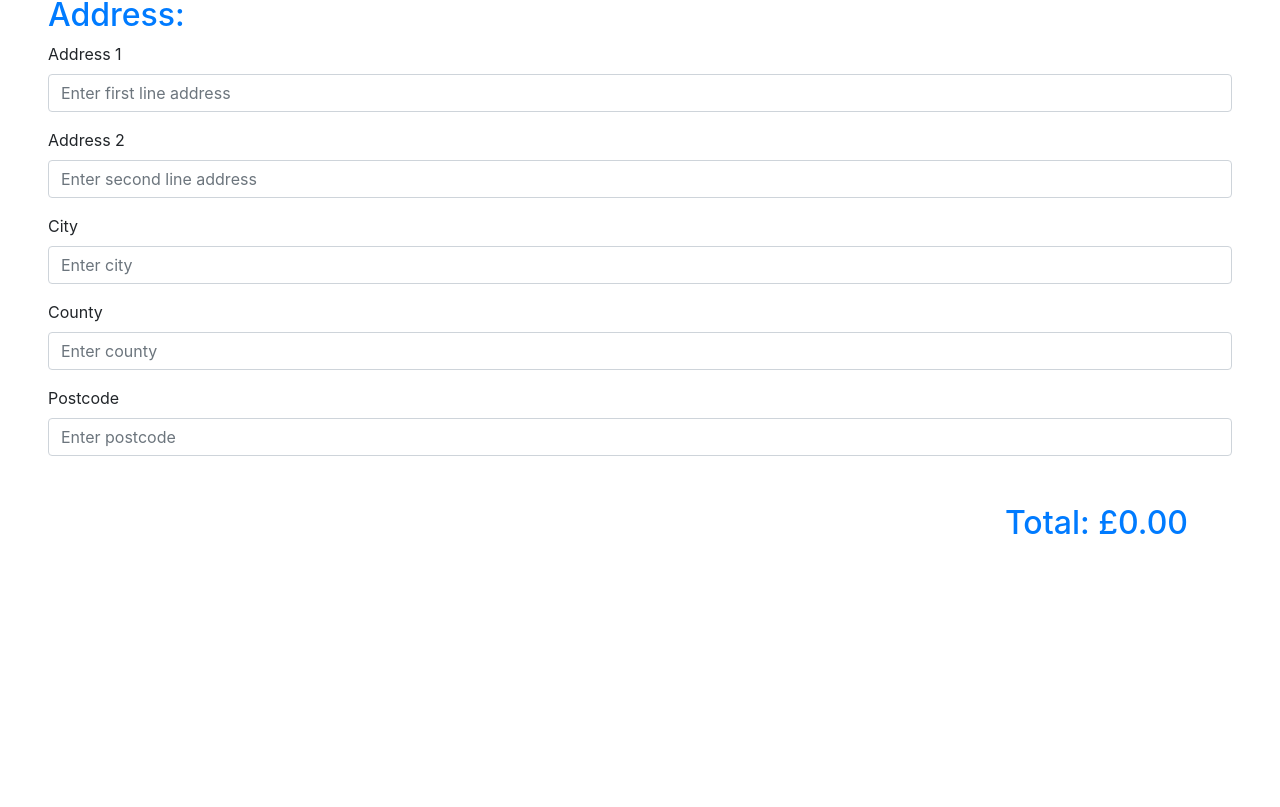
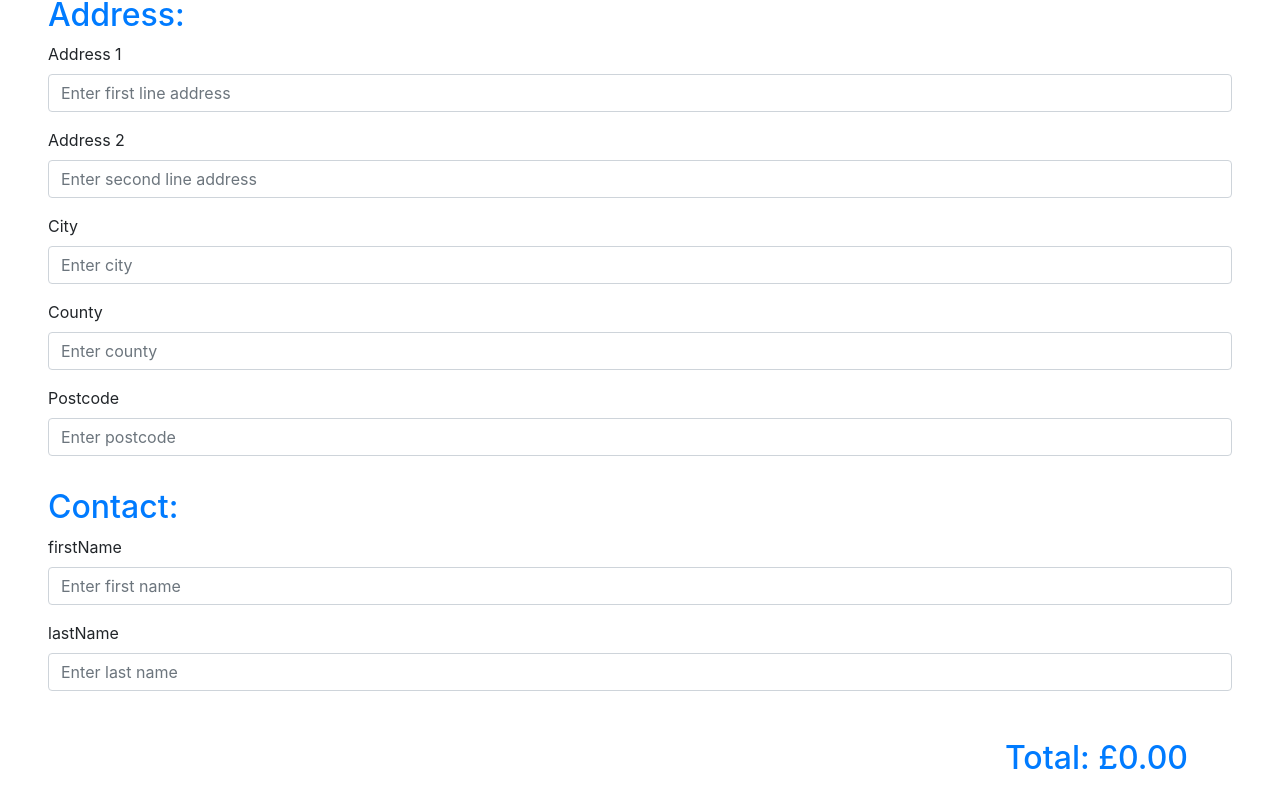
Before and after one commit to CurtisNewbie/BookStoreApp, an Angular app in the folder frontend/frontend/: page /order in a window 1280 px wide. Shown: the part 661-1468 px from the top of the page. Before the commit the page ends 1308 px from the top, so only its background shows below. Built offline with nearby package versions, Linux system fonts and the light colour scheme.

Commit message:
Add inputs "firstName" and "lastName" in order-confirm.component
The firstName and lastName are part of the order that is sent to the backend.

```diff
--- /dev/null
+++ b/frontend/frontend/src/app/model/contact.ts
@@ -0,0 +1,4 @@
+export interface Contact {
+  firstName: string;
+  lastName: string;
+}
--- a/frontend/frontend/src/app/order-confirm/order-confirm.component.html
+++ b/frontend/frontend/src/app/order-confirm/order-confirm.component.html
@@ -42,7 +42,6 @@
 
     <div class="pt-3">
         <h2 class="text-primary">Address:</h2>
-
         <div class="form-group">
             <label for="addOne">Address 1</label>
             <input type="text" class="form-control" placeholder="Enter first line address" id="addOne"
@@ -68,6 +67,20 @@
                 [(ngModel)]="deliveryAdd.postcode">
         </div>
     </div>
+
+    <div class="pt-3">
+        <h2 class="text-primary">Contact:</h2>
+        <div class="form-group">
+            <label for="firstName">firstName</label>
+            <input type="text" class="form-control" placeholder="Enter first name" id="firstName"
+                [(ngModel)]="contact.firstName">
+        </div>
+        <div class="form-group">
+            <label for="lastName">lastName</label>
+            <input type="text" class="form-control" placeholder="Enter last name" id="lastName"
+                [(ngModel)]="contact.lastName">
+        </div>
+    </div>
     <div class=" container p-4 m-4 text-right">
         <h2 class="text-primary">Total:
             {{deliveryPrice !== undefined ? deliveryPrice + booksPrice : booksPrice | currency: '£'}}
--- a/frontend/frontend/src/app/order-confirm/order-confirm.component.ts
+++ b/frontend/frontend/src/app/order-confirm/order-confirm.component.ts
@@ -3,6 +3,7 @@ import { CheckoutService } from "../checkout.service";
 import { Book } from "../model/book";
 import { Router } from "@angular/router";
 import { Address } from "../model/address";
+import { Contact } from "../model/contact";
 
 @Component({
   selector: "app-order-confirm",
@@ -31,6 +32,10 @@ export class OrderConfirmComponent implements OnInit {
     secondLine: "",
     postcode: ""
   };
+  contact: Contact = {
+    firstName: "",
+    lastName: ""
+  };
 
   constructor(
     private checkoutService: CheckoutService,
@@ -48,7 +53,7 @@ export class OrderConfirmComponent implements OnInit {
     send order to backend via rest
      */
     alert("Done! your order has been sent to the server");
-    console.log(this.deliveryAdd);
+    console.log(this.deliveryAdd, this.contact);
     // redirect to the home-page component
     this.router.navigateByUrl("/home");
   }
```
